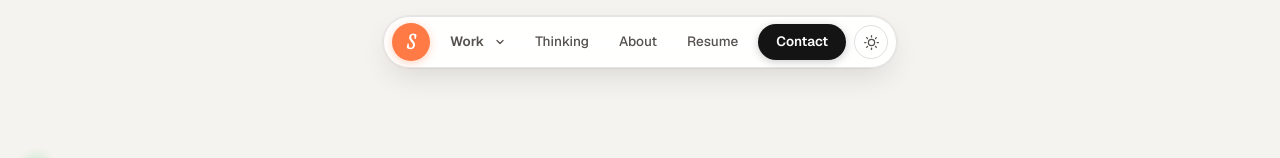
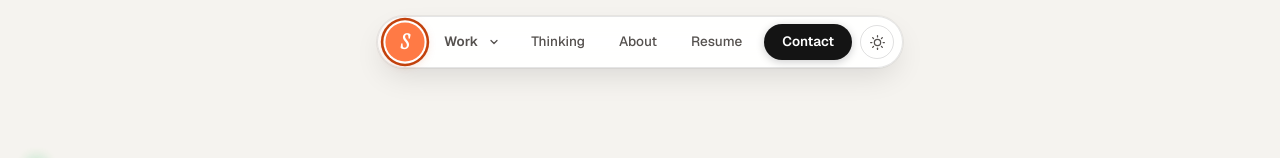
Before and after one commit to Sankusurya/Surya_UIUX, a React (Vite) app: page / in a window 1280 px wide. Shown: the top 158 px of the page. Built offline with nearby package versions, Linux system fonts and the light colour scheme; no server answers; the database is empty.

Commit message:
fix(navbar): add distinct active pill background states and avatar halo for all navigation tabs

```diff
--- a/src/components/layout/Navbar.jsx
+++ b/src/components/layout/Navbar.jsx
@@ -2,13 +2,15 @@ import React, { useState, useEffect, useRef } from 'react';
 import { usePortfolio } from '../../context/PortfolioContext';
 
 export const Navbar = () => {
-  const { currentRoute, theme, toggleTheme, openResume } = usePortfolio();
+  const { currentRoute, theme, toggleTheme, openResume, isResumeOpen } = usePortfolio();
   const [isWorkDropdownOpen, setIsWorkDropdownOpen] = useState(false);
   const dropdownRef = useRef(null);
 
+  const isHomeActive = currentRoute === 'home' || !currentRoute;
   const isWorkActive = currentRoute === 'work' || currentRoute.startsWith('case-');
   const isThinkingActive = currentRoute === 'thinking';
   const isAboutActive = currentRoute === 'about';
+  const isResumeActive = Boolean(isResumeOpen);
 
   // Close dropdown on click outside
   useEffect(() => {
@@ -47,9 +49,10 @@ export const Navbar = () => {
         {/* Orange Circular Avatar with Italic 'S' */}
         <a
           href="#home"
-          className="nav-avatar"
+          className={`nav-avatar ${isHomeActive ? 'nav-avatar-active' : ''}`}
           aria-label="Surya Teja Homepage"
-          title="Surya Teja"
+          title="Surya Teja Homepage"
+          aria-current={isHomeActive ? 'page' : undefined}
         >
           S
         </a>
@@ -120,6 +123,7 @@ export const Navbar = () => {
         <a
           href="#thinking"
           className={`nav-link ${isThinkingActive ? 'nav-link-active' : ''}`}
+          aria-current={isThinkingActive ? 'page' : undefined}
         >
           Thinking
         </a>
@@ -128,6 +132,7 @@ export const Navbar = () => {
         <a
           href="#about"
           className={`nav-link ${isAboutActive ? 'nav-link-active' : ''}`}
+          aria-current={isAboutActive ? 'page' : undefined}
         >
           About
         </a>
@@ -136,7 +141,8 @@ export const Navbar = () => {
         <button
           type="button"
           onClick={openResume}
-          className="nav-link cursor-pointer"
+          className={`nav-link cursor-pointer ${isResumeActive ? 'nav-link-active' : ''}`}
+          aria-current={isResumeActive ? 'true' : undefined}
         >
           Resume
         </button>
--- a/src/index.css
+++ b/src/index.css
@@ -265,6 +265,16 @@ p {
   filter: brightness(1.05);
 }
 
+.nav-avatar-active {
+  box-shadow: 0 0 0 2px rgba(22, 22, 22, 0.95), 0 0 0 4.5px var(--signal), 0 2px 12px rgba(255, 122, 69, 0.45);
+  transform: scale(1.03);
+}
+
+:root[data-theme="light"] .nav-avatar-active {
+  box-shadow: 0 0 0 2px #FFFFFF, 0 0 0 4.5px #C2410C, 0 2px 10px rgba(194, 65, 12, 0.35);
+  transform: scale(1.03);
+}
+
 /* Work pill with separate Work link and dropdown chevron */
 .nav-work-pill {
   display: inline-flex;
@@ -276,7 +286,7 @@ p {
   padding: 3px 5px 3px 12px;
   border-radius: 9999px;
   border: none;
-  transition: background 0.15s ease, color 0.15s ease;
+  transition: background 0.15s ease, color 0.15s ease, box-shadow 0.15s ease;
 }
 
 :root[data-theme="light"] .nav-work-pill {
@@ -285,19 +295,31 @@ p {
 }
 
 .nav-work-pill:hover,
-.nav-work-pill.nav-work-open,
+.nav-work-pill.nav-work-open {
+  background: rgba(255, 255, 255, 0.08);
+  color: #FFFFFF;
+}
+
+:root[data-theme="light"] .nav-work-pill:hover,
+:root[data-theme="light"] .nav-work-pill.nav-work-open {
+  background: rgba(0, 0, 0, 0.05);
+  color: #141414;
+}
+
+.nav-work-pill.nav-work-active,
 .nav-work-active {
   background: #2A2A2A;
-  color: #FFFFFF;
+  color: #FFFFFF !important;
   font-weight: 600;
-}
-
-:root[data-theme="light"] .nav-work-pill:hover,
-:root[data-theme="light"] .nav-work-pill.nav-work-open,
+  box-shadow: 0 1px 3px rgba(0, 0, 0, 0.3);
+}
+
+:root[data-theme="light"] .nav-work-pill.nav-work-active,
 :root[data-theme="light"] .nav-work-active {
   background: #E8E5DF;
-  color: #141414;
+  color: #141414 !important;
   font-weight: 600;
+  box-shadow: 0 1px 3px rgba(0, 0, 0, 0.06);
 }
 
 .nav-work-link {
@@ -413,14 +435,14 @@ p {
   text-decoration: none;
   font-size: 13.5px;
   font-weight: 500;
-  padding: 6px 12px;
+  padding: 6px 14px;
   border-radius: 9999px;
   color: #D4D0C7;
   background: transparent;
   border: none;
   cursor: pointer;
   font-family: inherit;
-  transition: color 0.15s ease, background 0.15s ease;
+  transition: color 0.15s ease, background 0.15s ease, box-shadow 0.15s ease;
   white-space: nowrap;
 }
 
@@ -428,14 +450,30 @@ p {
   color: #55514E;
 }
 
-.nav-link:hover,
+.nav-link:hover {
+  background: rgba(255, 255, 255, 0.08);
+  color: #FFFFFF;
+}
+
+:root[data-theme="light"] .nav-link:hover {
+  background: rgba(0, 0, 0, 0.05);
+  color: #141414;
+}
+
+.nav-link.nav-link-active,
 .nav-link-active {
-  color: #FFFFFF;
-}
-
-:root[data-theme="light"] .nav-link:hover,
+  background: #2A2A2A;
+  color: #FFFFFF !important;
+  font-weight: 600;
+  box-shadow: 0 1px 3px rgba(0, 0, 0, 0.3);
+}
+
+:root[data-theme="light"] .nav-link.nav-link-active,
 :root[data-theme="light"] .nav-link-active {
-  color: #141414;
+  background: #E8E5DF;
+  color: #141414 !important;
+  font-weight: 600;
+  box-shadow: 0 1px 3px rgba(0, 0, 0, 0.06);
 }
 
 /* Contact white pill button */
```
